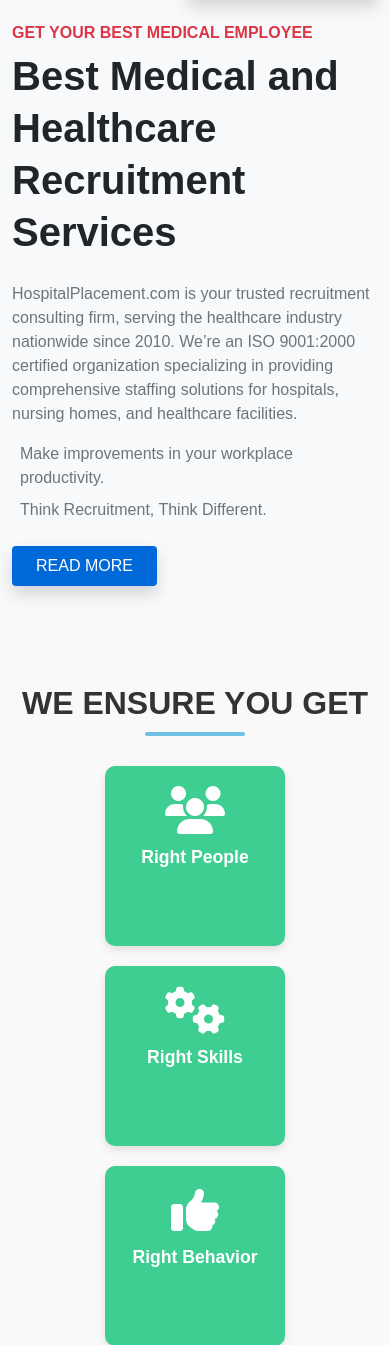
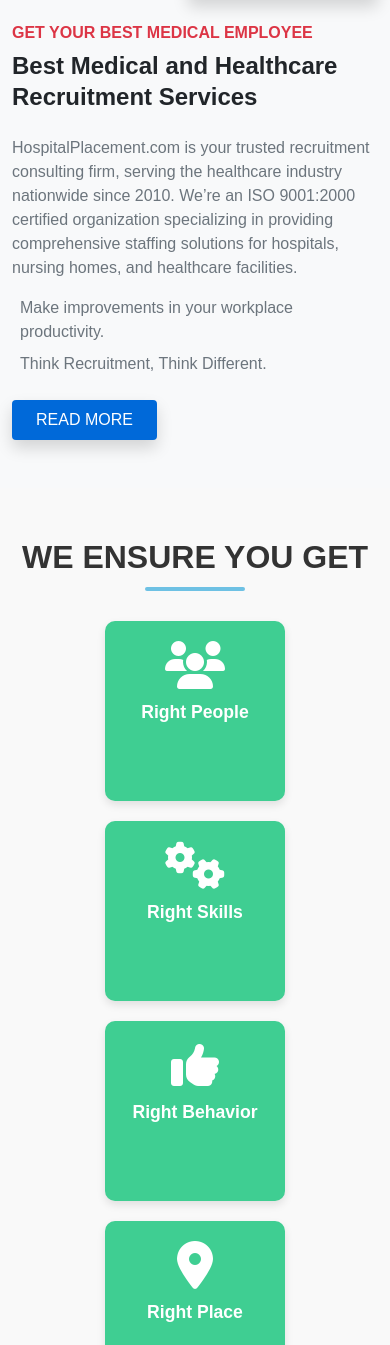
Before and after one commit to ankit-kumar-guptaa/hospital_placement, a PHP site: page /index.php in a window 390 px wide. Shown: the part 1713-3058 px from the top of the page. Run offline with PHP 8.4, Linux system fonts and the light colour scheme; some libraries are stand-ins or nearby versions.

Commit message:
Add responsive styles for body overflow and adjust h2 font size on mobile screens

```diff
--- a/assets/style.css
+++ b/assets/style.css
@@ -1,3 +1,9 @@
+body {
+  overflow-x: hidden !important;
+}
+
+
+
 /* Ensure Section Styles */
 .ensure-section {
     text-align: center;
@@ -307,3 +313,13 @@
   .text-primary {
     color: #5d6d7e;  /* Soft blue-gray tone for a calm and professional look */
   }
+
+
+
+
+/* Adjust h2 font size for mobile screens */
+@media (max-width: 767px) {
+  h2.fw-bold {
+    font-size: 24px !important;
+  }
+}
```
